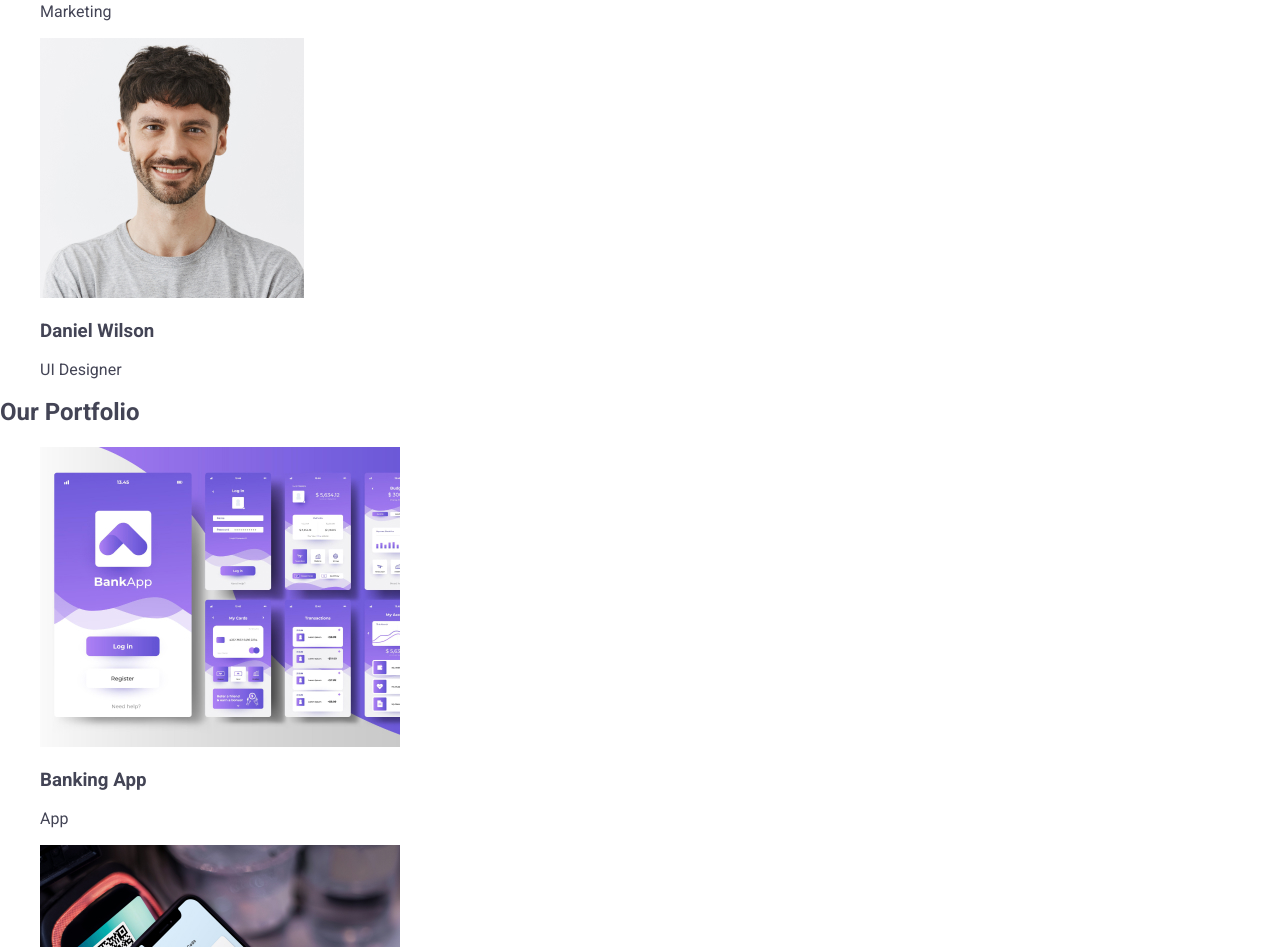
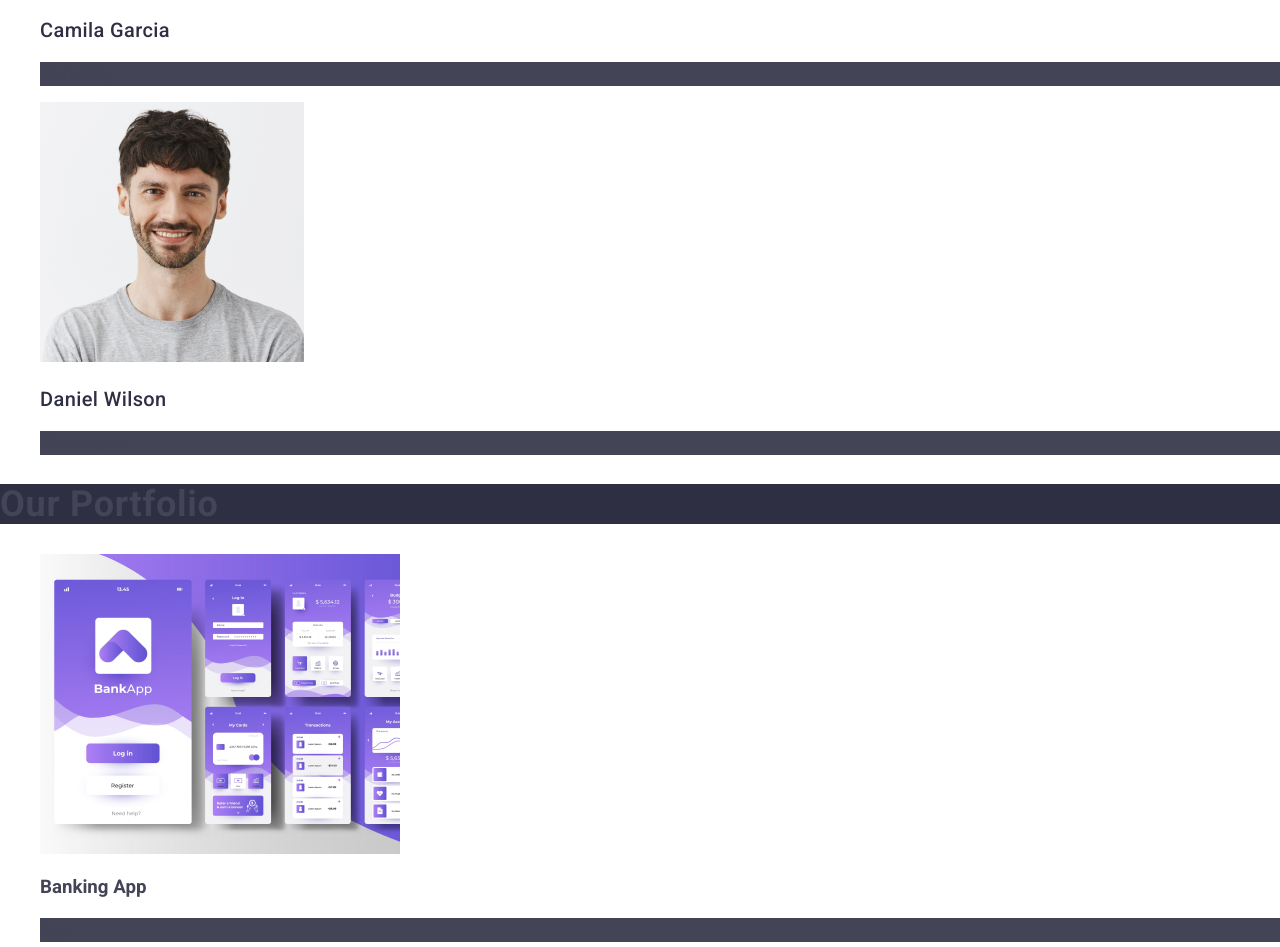
Before and after one commit to Walter903/goit-markup-hw-02, a plain HTML site: page index.html in a window 1280 px wide. Shown: the part 1853-2800 px from the top of the page. Drawn offline with nearby package versions, Linux system fonts and the light colour scheme.

Commit message:
Update styles.css

```diff
--- a/css/styles.css
+++ b/css/styles.css
@@ -100,6 +100,51 @@ a {
     color: #434455;
     ;
 }
+.our-team {
+font-size: 36px;
+font-weight: 700;
+line-height: 40px;
+letter-spacing: 0.02em;
+color: #2E2F42;
+}
+.name {
+font-size: 20px;
+font-weight: 500;
+line-height: 24px;
+letter-spacing: 0.02em;
+color: #2E2F42;
+}
+.profession {
+    font-size: 16px;
+    font-weight: 400;
+    line-height: 24px;
+    letter-spacing: 0.02em;
+    background: #434455;
+}
+.portfolio {
+font-size: 36px;
+font-weight: 700;
+line-height: 40px;
+letter-spacing: 0.02em;
+background: #2E2F42;
+}
+.name-potfolio {
+font-size: 20px;
+font-weight: 500;
+line-height: 24px;
+letter-spacing: 0.02em;
+text-align: left;
+background: #2E2F42;
+}
+.text-portfolio {
+font-size: 16px;
+font-weight: 400;
+line-height: 24px;
+letter-spacing: 0.02em;
+text-align: left;
+background: #434455;
+
+}
 
 .page-footer {
     background: #2E2F42;
```
